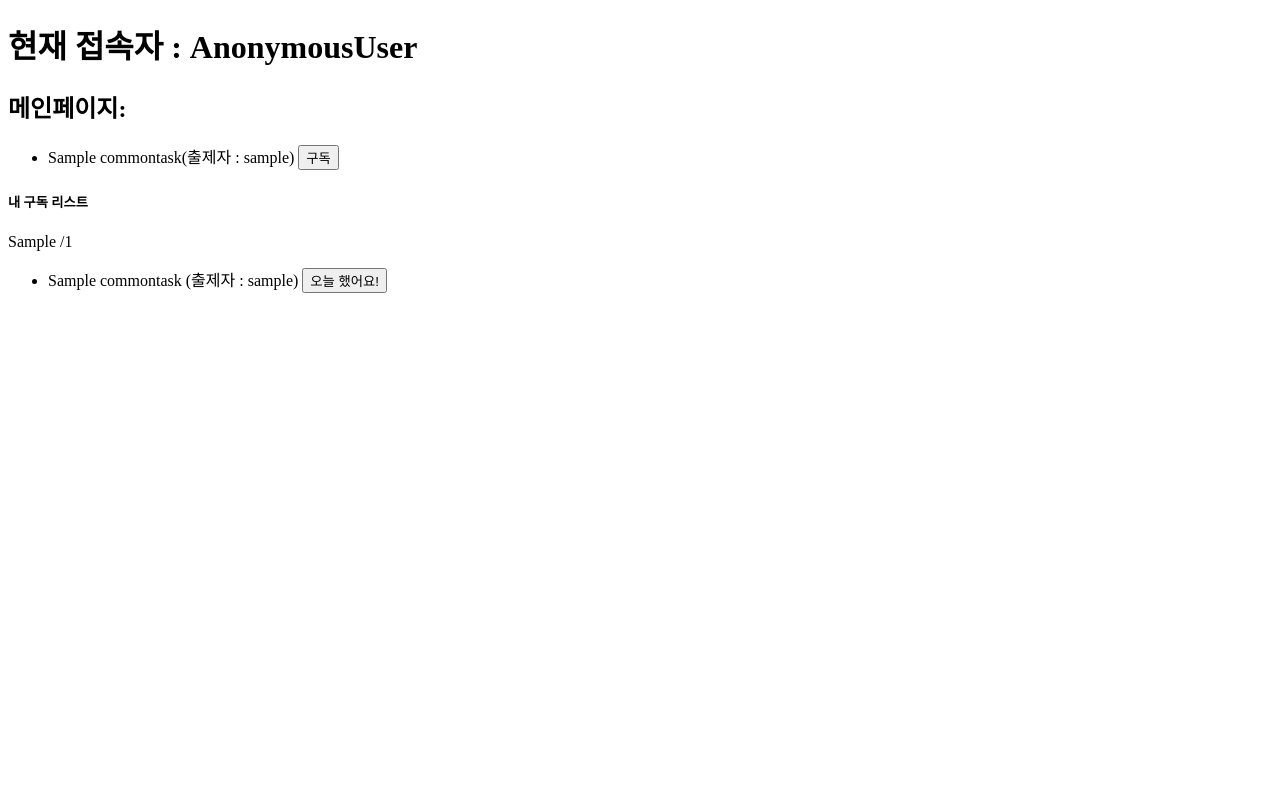
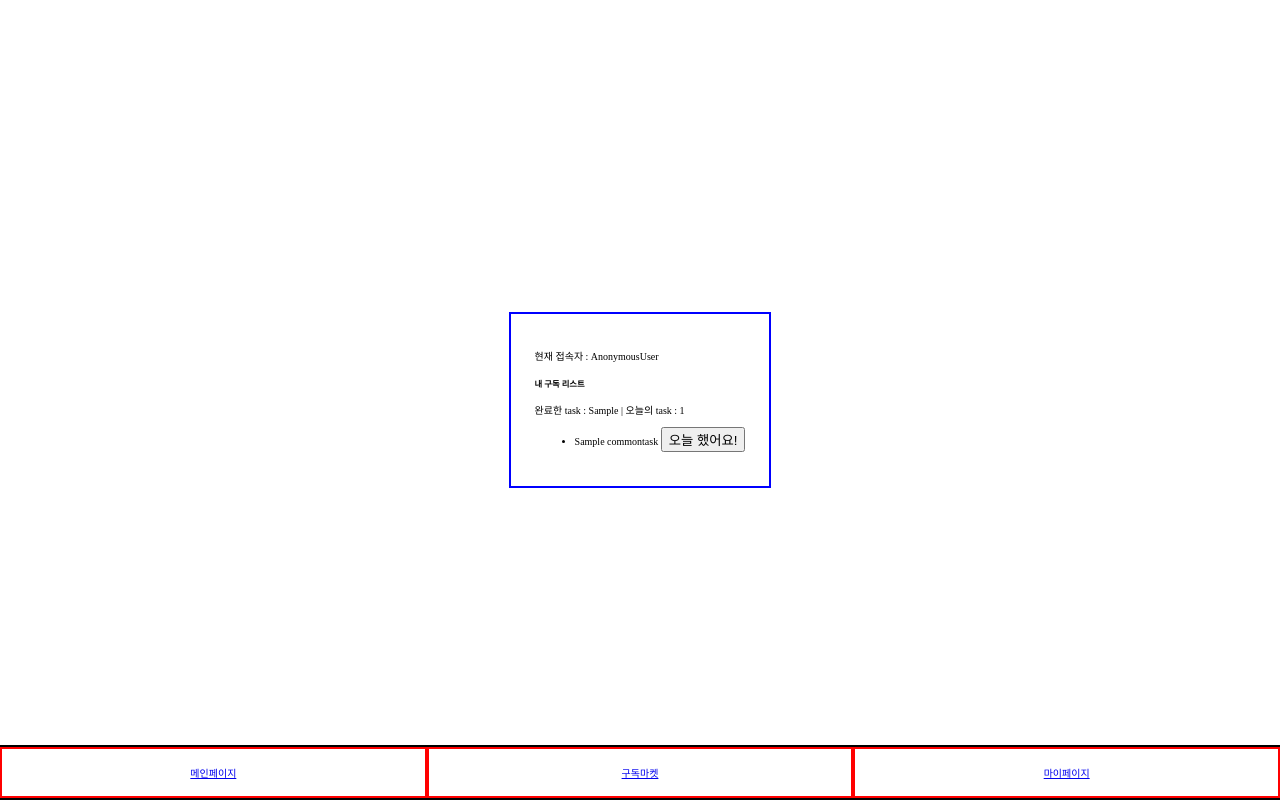
Before and after one commit to Tedhoon/LittleAchievement, a Django app: template LittleAchievement/account/templates/index.html in a window 1280 px wide. Run offline with Django 3.2, Linux system fonts and the light colour scheme; tables that the repository leaves empty hold one stand-in row (values such as "Sample post"); the template is opened without the code that fills it: values that come from a table or form of the project are taken from there, most other values are stand-ins (such as "Sample title", 1, 10 or a date in 2020); parts of the project's set-up code (start-up, migrations or seed data) failed here and were passed over.

Commit message:
[mdf] 크게 각 PAGE별로 임시레이아웃과 기능 분배

```diff
--- a/LittleAchievement/account/templates/index.html
+++ b/LittleAchievement/account/templates/index.html
@@ -1,17 +1,15 @@
-<!DOCTYPE html>
-<html lang="en">
-  <head>
-    <meta charset="UTF-8" />
-    <meta name="viewport" content="width=device-width, initial-scale=1.0" />
-    <title>Document</title>
-  </head>
-  <body>
-    {% if user %}
-    <h1>현재 접속자 : {{user}}</h1>
+{%extends 'base.html' %}
+{%load static%}
+{%block content%}
+
+
+
+
+{% if user %}
+      <p>현재 접속자 : {{user}}</p>
     {%endif%}
 
-    <h2>메인페이지:</h2>
-    <ul>
+    <!-- <ul>
         <form method="post" action="{% url 'subscribe'%}">
             {%csrf_token%}
             {%for one_task in all_common_task %}
@@ -21,12 +19,11 @@
                 <li>{{one_task.name}}(출제자 : {{one_task.maker}}) <button type="submit" name="subscribe_task" value="{{one_task.id}}"> 구독 </button></li>
 
 
-
             {%endfor%}
         </form>
-    </ul>
+    </ul> -->
 
-    <h5>내 구독 리스트</h5> {{complete_task}}  /{{total_task}}
+    <h5>내 구독 리스트</h5> 완료한 task : {{complete_task}}  | 오늘의 task : {{total_task}}
 
     <form method="post" action="{% url 'task_managing'%}">
         {%csrf_token%}
@@ -34,7 +31,7 @@
         <ul>
             {% for my_task in all_my_task %}
 
-            <li>{{my_task.task}} (출제자 : {{my_task.task.maker}})
+            <li>{{my_task.task}}
                 <button type="submit" name="checking_task" value="{{my_task.id}}"> 오늘 했어요! </button>
                 {% if not my_task.task.maker.is_superuser %}
                 <button type="submit" name="unsubscribe_task" value="{{my_task.id}}"> 다른일 하기 </button>
@@ -44,6 +41,4 @@
 
         </ul>
     </form>
-
-  </body>
-</html>
+{%endblock%}
--- /dev/null
+++ b/LittleAchievement/basestatic/css/base.css
@@ -0,0 +1,29 @@
+body{
+    margin:0;
+    font-size:10px;
+    display: flex;
+    justify-content: center;
+    align-items: center;
+    flex-direction: column;
+    min-height: 100vh;
+}
+
+.container{
+border:2px solid blue;
+position: relative;
+padding:1.5rem;
+}
+.bottom_nav{
+    border:2px solid black;
+    display: flex;
+    position: fixed;
+    bottom:0;
+    width:100vw;
+}
+.bottom_nav > a {
+    flex:1px;
+    border:2px solid red;
+    text-align: center;
+    padding:1rem;
+    cursor: pointer;
+}
--- a/LittleAchievement/config/settings/base.py
+++ b/LittleAchievement/config/settings/base.py
@@ -49,7 +49,7 @@ ROOT_URLCONF = 'config.urls'
 TEMPLATES = [
     {
         'BACKEND': 'django.template.backends.django.DjangoTemplates',
-        'DIRS': [],
+        'DIRS': [os.path.join(BASE_DIR, 'templates')],
         'APP_DIRS': True,
         'OPTIONS': {
             'context_processors': [
@@ -112,6 +112,10 @@ USE_TZ = True
 STATIC_URL = '/static/'
 STATIC_ROOT = os.path.join(BASE_DIR, 'static')
 
+STATICFILES_DIRS = [
+    os.path.join(BASE_DIR, 'basestatic'),
+]
+
 MEDIA_URL = '/media/'
 MEDIA_ROOT = os.path.join(BASE_DIR, 'media')
 
--- /dev/null
+++ b/LittleAchievement/templates/base.html
@@ -0,0 +1,33 @@
+{%load static%}
+<!DOCTYPE html>
+<html lang="en">
+<head>
+    <meta charset="UTF-8">
+    <meta name="viewport" content="width=device-width, initial-scale=1.0">
+    <title>개발의 명수</title>
+    <link rel="stylesheet" href="{% static 'css/base.css' %}">
+{% block extrahead %}
+
+{% endblock %}
+</head>
+<body>
+    <div class="container">
+        {%block content%}
+
+
+        {%endblock%}
+
+    </div>
+    <div class="bottom_nav">
+        <a href="{% url 'index' %}">
+            <div class="bottom_nav_item">메인페이지</div>
+        </a>
+        <a href="{% url 'tasklist' %}">
+        <div class="bottom_nav_item">구독마켓</div>
+        </a>
+        <a href="#">
+            <div class="bottom_nav_item">마이페이지</div>
+        </a>
+    </div>
+</body>
+</html>
```
Also changed, not shown: LittleAchievement/account/views.py (+0 -10 lines), LittleAchievement/task/views.py (+17 -1 lines), LittleAchievement/taskcreate/static/css/task.css (added, +8 -0 lines), LittleAchievement/taskcreate/templates/taskcreate.html (+10 -10 lines), LittleAchievement/taskcreate/templates/tasklist.html (+65 -15 lines), LittleAchievement/taskcreate/views.py (+9 -3 lines).
